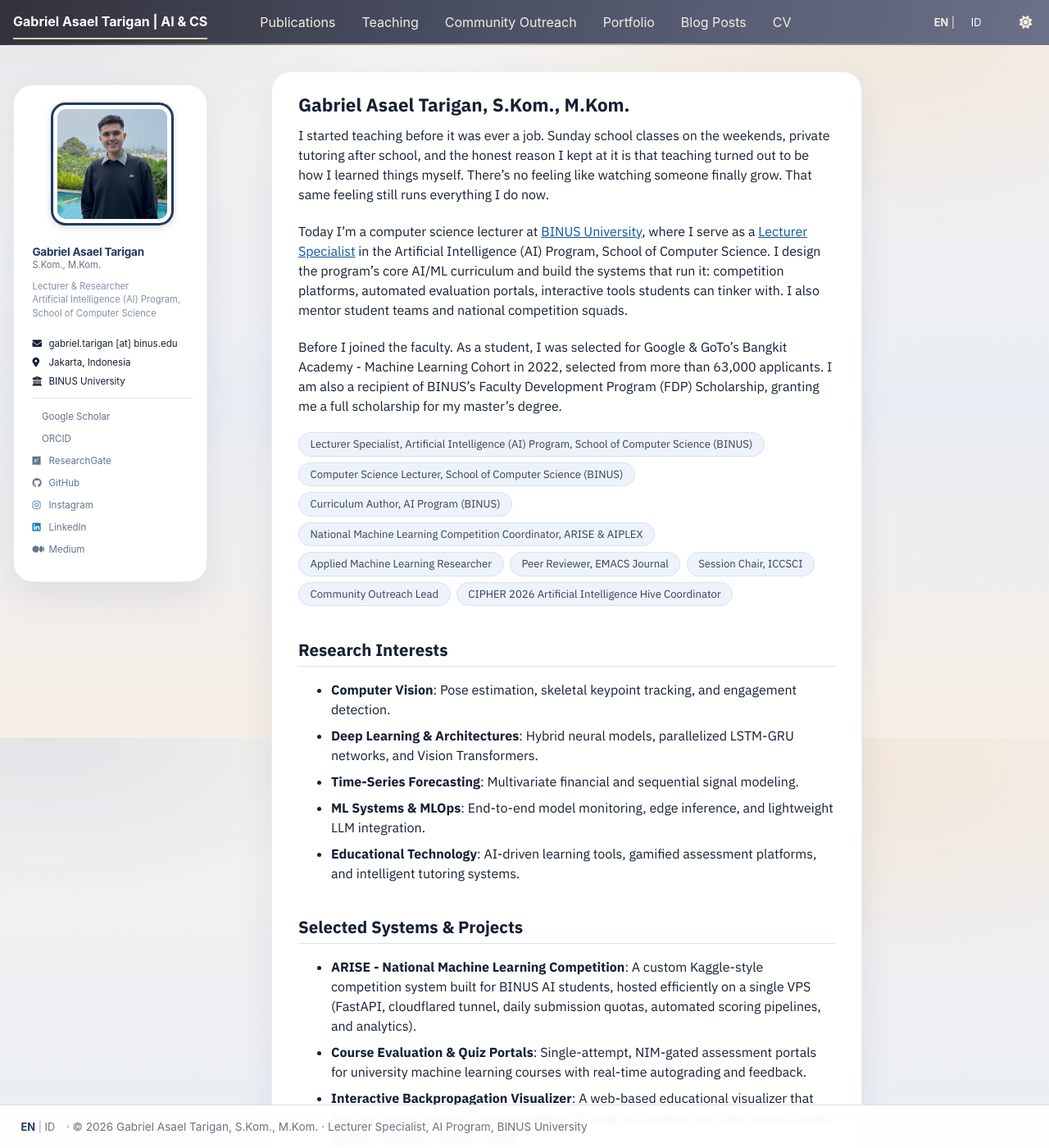
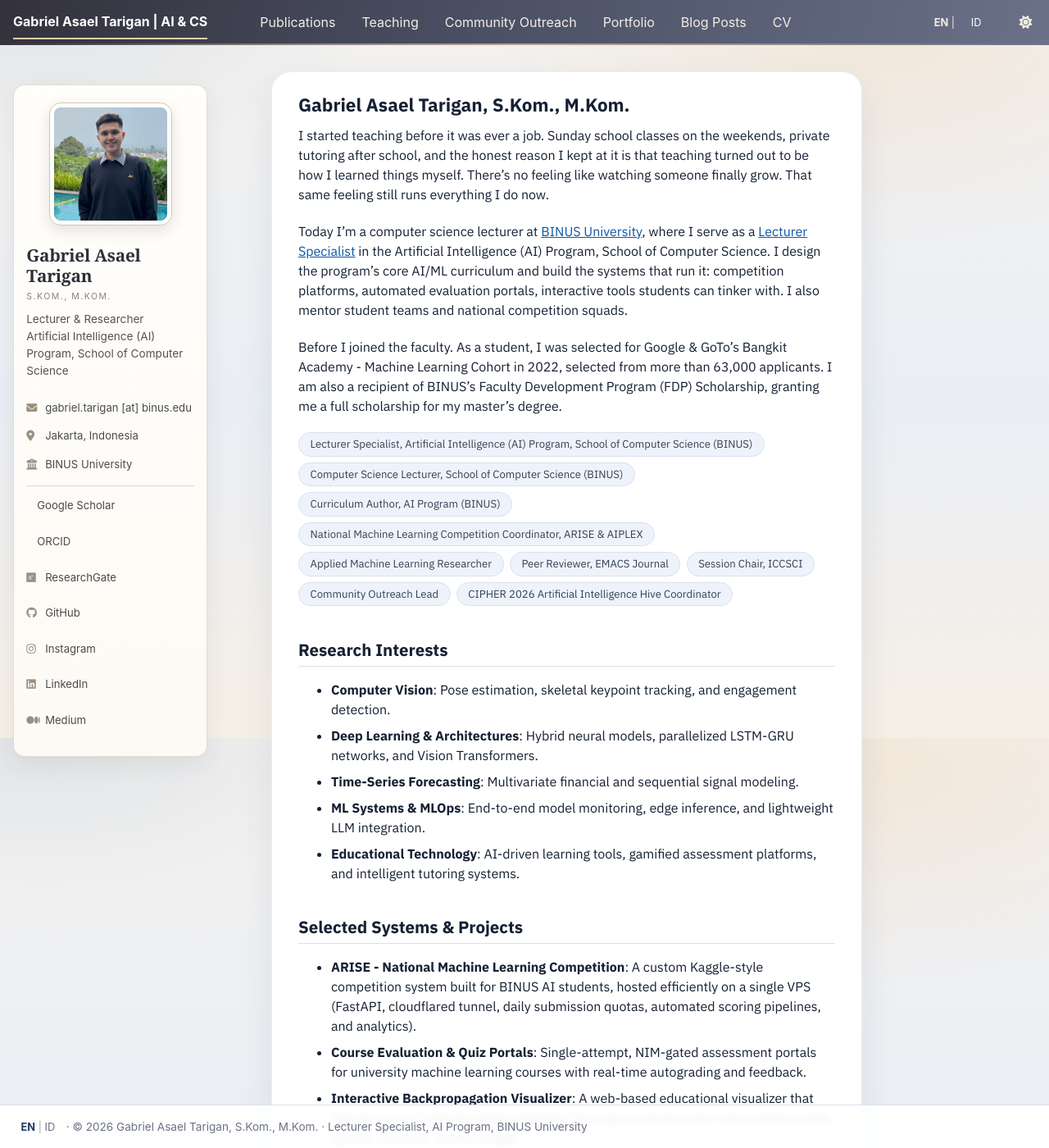
Before and after one commit to asaeltarigan/asaeltarigan.github.io, a Jekyll site: the page built from _pages/about.md, in a window 1280 px wide and 1400 px high. Shown: the whole window at 82% size. Built offline with Jekyll 4.4.1, drawn with Linux system fonts in a browser that asks for light colours; a style sheet for code colours, icons or effects is not loaded.

Commit message:
Design: editorial sidebar card (serif name, tracked credentials, warm paper)

```diff
--- a/_includes/head.html
+++ b/_includes/head.html
@@ -94,4 +94,4 @@
 <link rel="preconnect" href="https://fonts.gstatic.com" crossorigin>
 <link href="https://fonts.googleapis.com/css2?family=IBM+Plex+Sans:wght@400;500;600;700&display=swap" rel="stylesheet">
 <link rel="stylesheet" href="{{ base_path }}/assets/css/main.css">
-<link rel="stylesheet" href="{{ base_path }}/assets/css/custom.css?v=62">
+<link rel="stylesheet" href="{{ base_path }}/assets/css/custom.css?v=63">
--- a/assets/css/custom.css
+++ b/assets/css/custom.css
@@ -67,7 +67,7 @@ html[data-theme="dark"] {
 
 /* Sidebar: name credentials on their own lighter line (Gabriel Asael Tarigan /
    S.Kom., M.Kom.) */
-.author__name .author__credentials {
+.sidebar .author__name .author__credentials {
   display: block;
   font-size: 0.70rem;
   font-weight: 400;
@@ -861,3 +861,95 @@ html[data-theme="dark"] body {
     radial-gradient(700px 320px at 4% 0%, rgba(96, 116, 148, 0.18), transparent 60%),
     linear-gradient(180deg, #121319 0%, #14161d 55%, #17151a 100%) !important;
 }
+
+/* ============================================================
+   Sidebar: editorial card
+   Serif name, micro-tracked credentials, warm paper surface,
+   sand hairlines, muted icons. CSS-only (no Liquid changes) so
+   the EN and ID sites stay in sync by copy.
+   ============================================================ */
+
+.sidebar {
+  background: linear-gradient(180deg, #fffefb 0%, #fdfaf5 100%) !important;
+  border: 1px solid rgba(206, 188, 166, 0.5) !important;
+  border-radius: 14px !important;
+  box-shadow: 0 10px 30px rgba(51, 50, 60, 0.07), 0 1px 2px rgba(51, 50, 60, 0.04) !important;
+  padding: 1.15rem 0.95rem 1.3rem !important;
+}
+
+.author__avatar img {
+  border: 1px solid rgba(206, 188, 166, 0.85) !important;
+  border-radius: 14px !important;
+  box-shadow: 0 6px 18px rgba(51, 50, 60, 0.14) !important;
+}
+
+.sidebar .author__name {
+  font-family: Georgia, "Source Serif 4", "Times New Roman", serif !important;
+  font-size: 1.30rem !important;
+  font-weight: 600 !important;
+  letter-spacing: -0.01em !important;
+  line-height: 1.2 !important;
+  color: #2f2e38 !important;
+}
+
+.sidebar .author__name .author__credentials {
+  font-family: -apple-system, "Segoe UI", Roboto, sans-serif !important;
+  font-size: 0.66rem !important;
+  letter-spacing: 0.14em !important;
+  text-transform: uppercase !important;
+  color: #8d8377 !important;
+  margin-top: 0.5rem !important;
+}
+
+.sidebar .author__bio {
+  font-size: 0.85rem !important;
+  line-height: 1.55 !important;
+  color: #57534c !important;
+}
+
+.sidebar .author__urls.social-icons li,
+.sidebar .author__urls.social-icons li a {
+  font-size: 0.82rem !important;
+  color: #4c4a44 !important;
+}
+
+.sidebar .author__urls.social-icons i {
+  color: #9a8f80 !important;
+}
+
+.sidebar .author__urls.social-icons a:hover,
+.sidebar .author__urls.social-icons a:hover i {
+  color: #6a7188 !important;
+}
+
+.sidebar .author__urls.social-icons > li {
+  padding: 0.26rem 0 !important;
+}
+
+.sidebar .author__urls.social-icons > li.author__desktop + li:not(.author__desktop) {
+  border-top: 1px solid rgba(206, 188, 166, 0.55) !important;
+  margin-top: 0.75rem !important;
+  padding-top: 0.75rem !important;
+}
+
+/* Dark theme: same structure, warm charcoal paper */
+html[data-theme="dark"] .sidebar {
+  background: linear-gradient(180deg, #1b1a21 0%, #17161c 100%) !important;
+  border-color: rgba(216, 185, 143, 0.22) !important;
+  box-shadow: 0 10px 30px rgba(0, 0, 0, 0.35) !important;
+}
+
+html[data-theme="dark"] .author__avatar img {
+  border-color: rgba(216, 185, 143, 0.38) !important;
+  box-shadow: 0 6px 18px rgba(0, 0, 0, 0.4) !important;
+}
+
+html[data-theme="dark"] .sidebar .author__name { color: #f3ede4 !important; }
+html[data-theme="dark"] .sidebar .author__name .author__credentials { color: #a89c8b !important; }
+html[data-theme="dark"] .sidebar .author__bio { color: #c4bdb2 !important; }
+html[data-theme="dark"] .sidebar .author__urls.social-icons li,
+html[data-theme="dark"] .sidebar .author__urls.social-icons li a { color: #cfc8bd !important; }
+html[data-theme="dark"] .sidebar .author__urls.social-icons i { color: #a89c8b !important; }
+html[data-theme="dark"] .sidebar .author__urls.social-icons > li.author__desktop + li:not(.author__desktop) {
+  border-top-color: rgba(216, 185, 143, 0.28) !important;
+}
```
